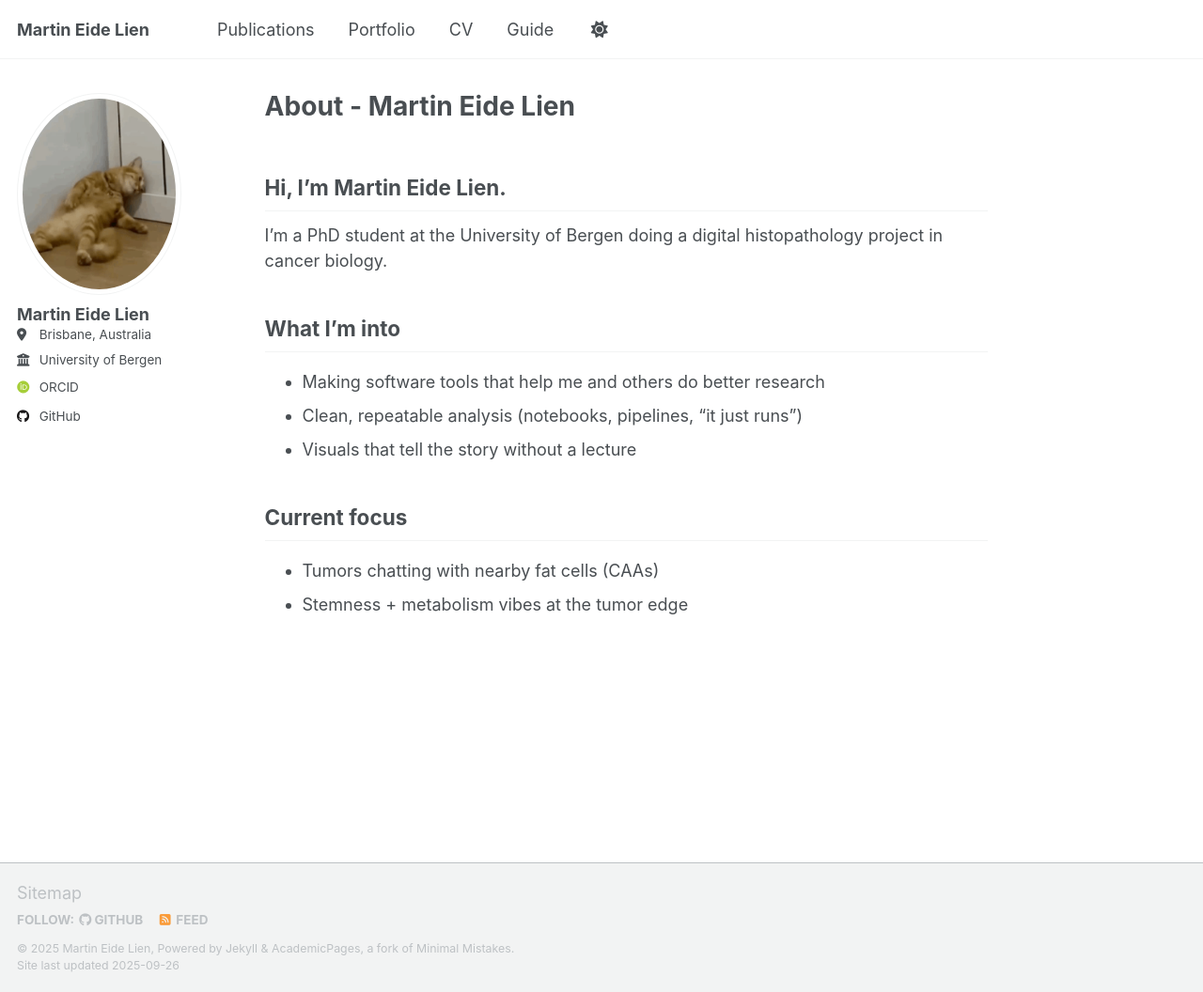
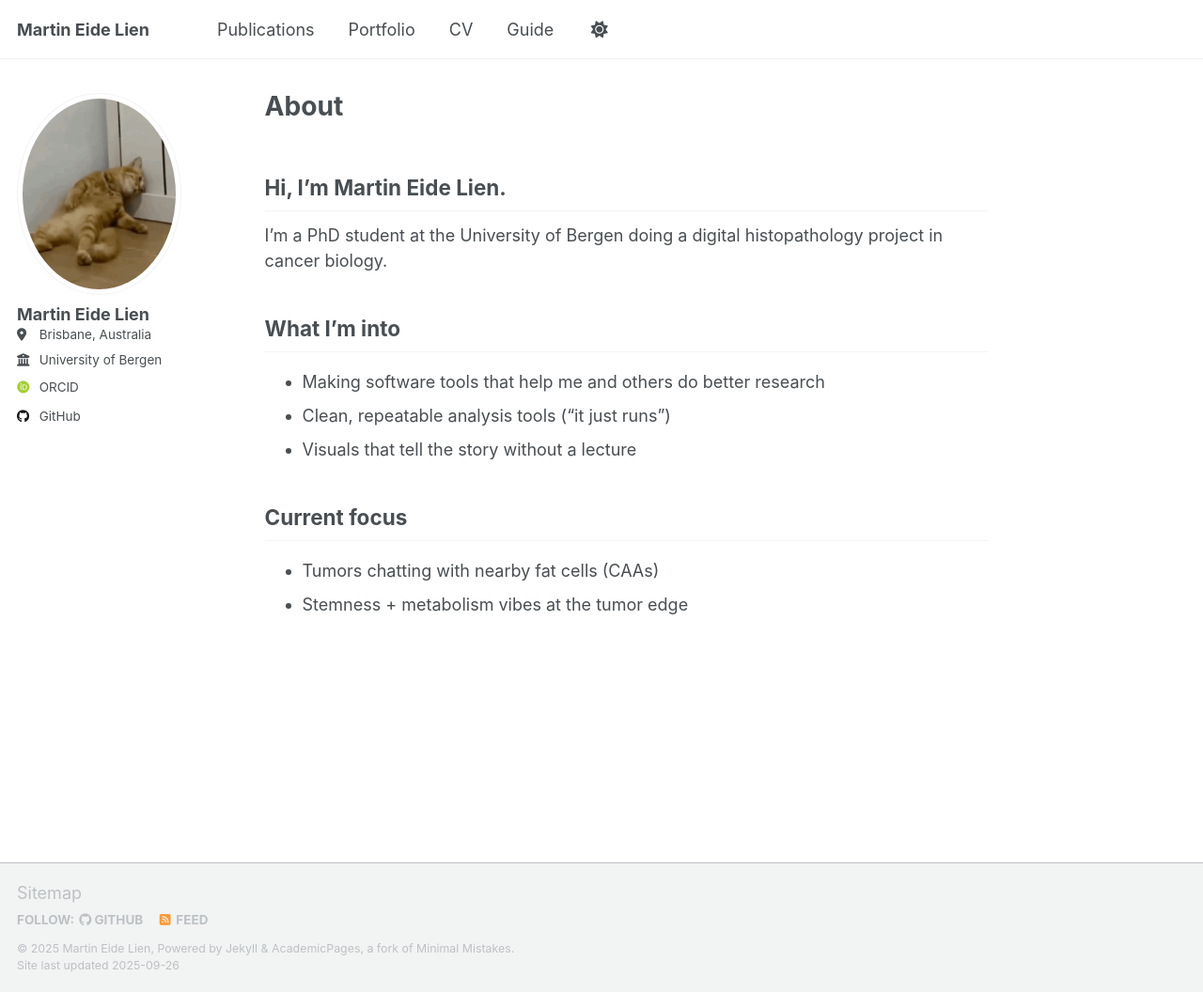
Before and after one commit to meidelien/meidelien.github.io, a Jekyll site: the page built from _pages/about.md, in a window 1280 px wide and 1056 px high. Shown: the whole window at 94% size. Built offline with Jekyll 4.4.1, drawn with Linux system fonts in a browser that asks for light colours; some web fonts are replaced; a script that is not in the unit is left out.

Commit message:
Update about and cv pages for clarity and formatting
Simplified the title on the about page and clarified the description of analysis tools. Fixed indentation for the supervisor line in the cv page for improved formatting.

```diff
--- a/_pages/about.md
+++ b/_pages/about.md
@@ -1,6 +1,6 @@
 ---
 permalink: /
-title: "About - Martin Eide Lien"
+title: "About"
 author_profile: true
 redirect_from:
   - /about/
@@ -16,7 +16,7 @@ What I'm into
 ------
 
 - Making software tools that help me and others do better research
-- Clean, repeatable analysis (notebooks, pipelines, "it just runs")
+- Clean, repeatable analysis tools ("it just runs")
 - Visuals that tell the story without a lecture
 
 Current focus
```
Also changed, not shown: _pages/cv.md (+1 -1 lines).
